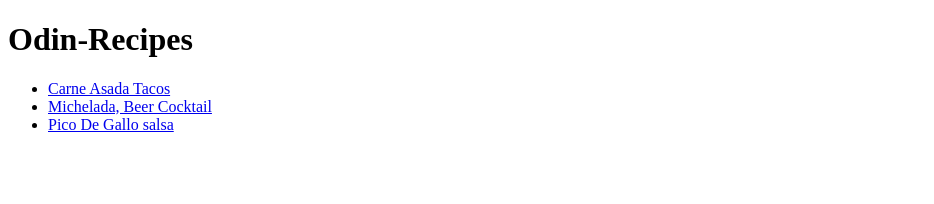
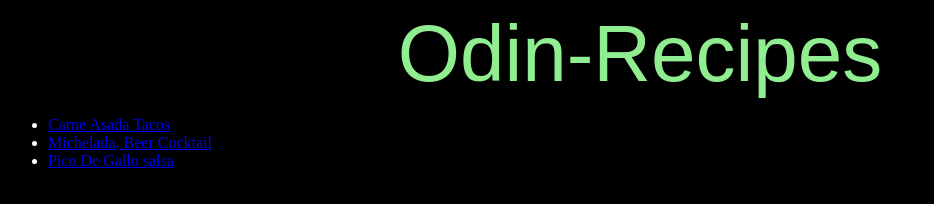
Before and after one commit to 13itingFly/odin-recipes, a plain HTML site: page index.html in a window 1280 px wide. Shown: the whole page, without its empty margins (0-934 px from the left). Drawn offline with Linux system fonts and the light colour scheme.

Commit message:
Linked all pages to style.css

```diff
--- a/css/style.css
+++ b/css/style.css
@@ -0,0 +1,39 @@
+/* This style sheet is for the 'Odin-Recipes' website
+
+There are several sections to aid in clairity and the selector deffinitions will flow as follows; Class, Type, ID, Universal.
+
+NOTE: This will not only be one of my first try's at creating a .css stytling sheet, but will be my first efforts to have some sort of organization.
+
+*/
+
+
+
+
+
+/* CLASS Selectors */
+
+body {
+    background-color: black;
+    color: white;
+}
+
+
+
+/* TYPE Selectors */
+
+.title {
+    text-align: center;
+    font-family: Arial, Helvetica, sans-serif;
+    font-size: 80px;
+    color: lightgreen;
+}
+
+
+
+/* ID Selectors */
+
+
+
+
+
+/* UNIVERSAL Selectors */
--- a/index.html
+++ b/index.html
@@ -4,11 +4,11 @@
     <meta charset="UTF-8">
     <meta http-equiv="X-UA-Compatible" content="IE=edge">
     <meta name="viewport" content="width=device-width, initial-scale=1.0">
+    <link rel="stylesheet" href="./css/style.css">
     <title>Odin-Recipes</title>
-    <link rel="stylesheet" href="./css/style.css">
 </head>
 <body>
-    <h1>Odin-Recipes</h1>
+    <div class="title">Odin-Recipes</div>
 
     <ul>
         <li><a href="./recipes/carneasadatacos.html">Carne Asada Tacos</a></li>
```
Also changed, not shown: recipes/carneasadatacos.html (+1 -1 lines), recipes/michelada.html (+1 -0 lines), recipes/picodegallo.html (+1 -0 lines).
